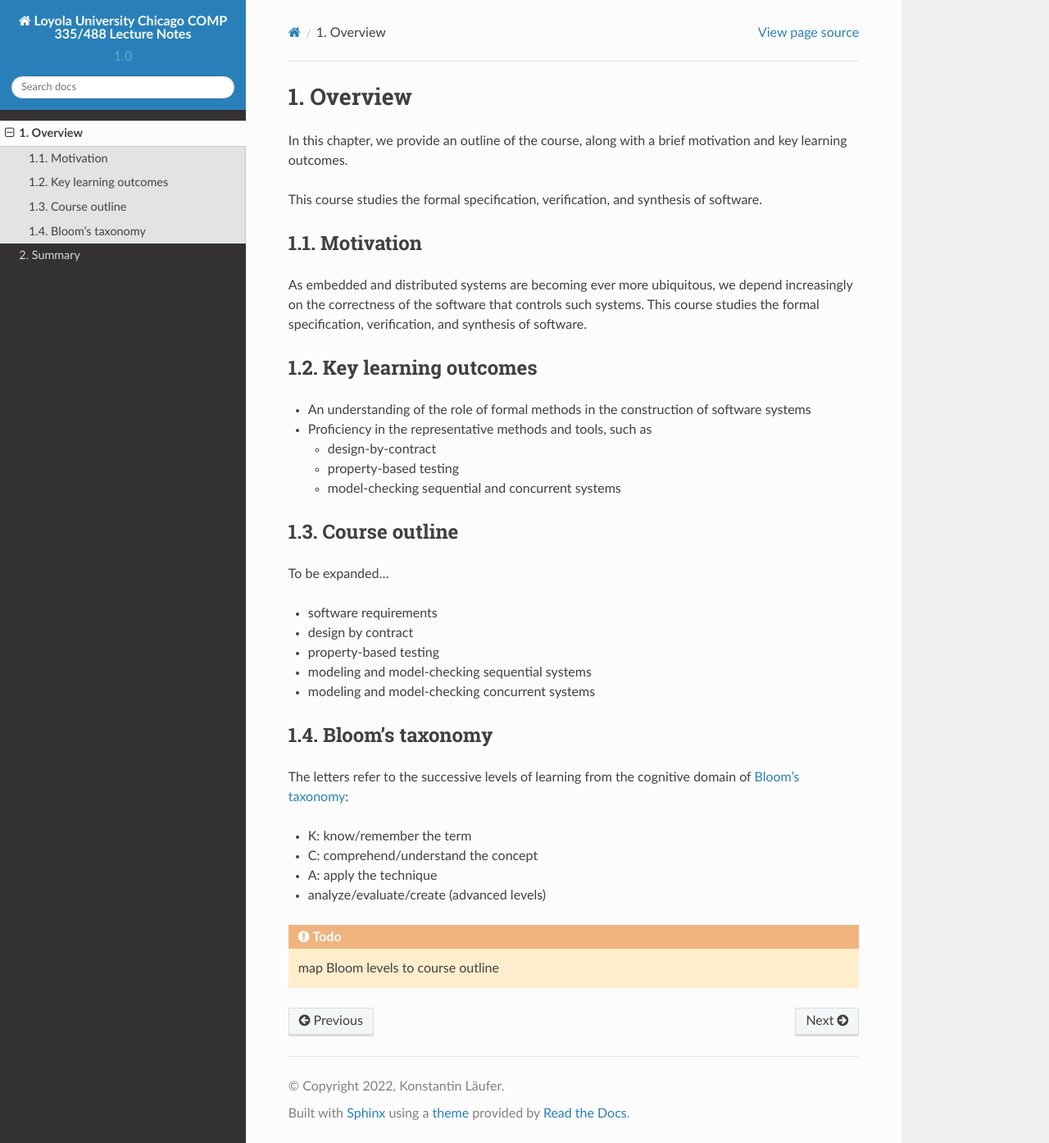
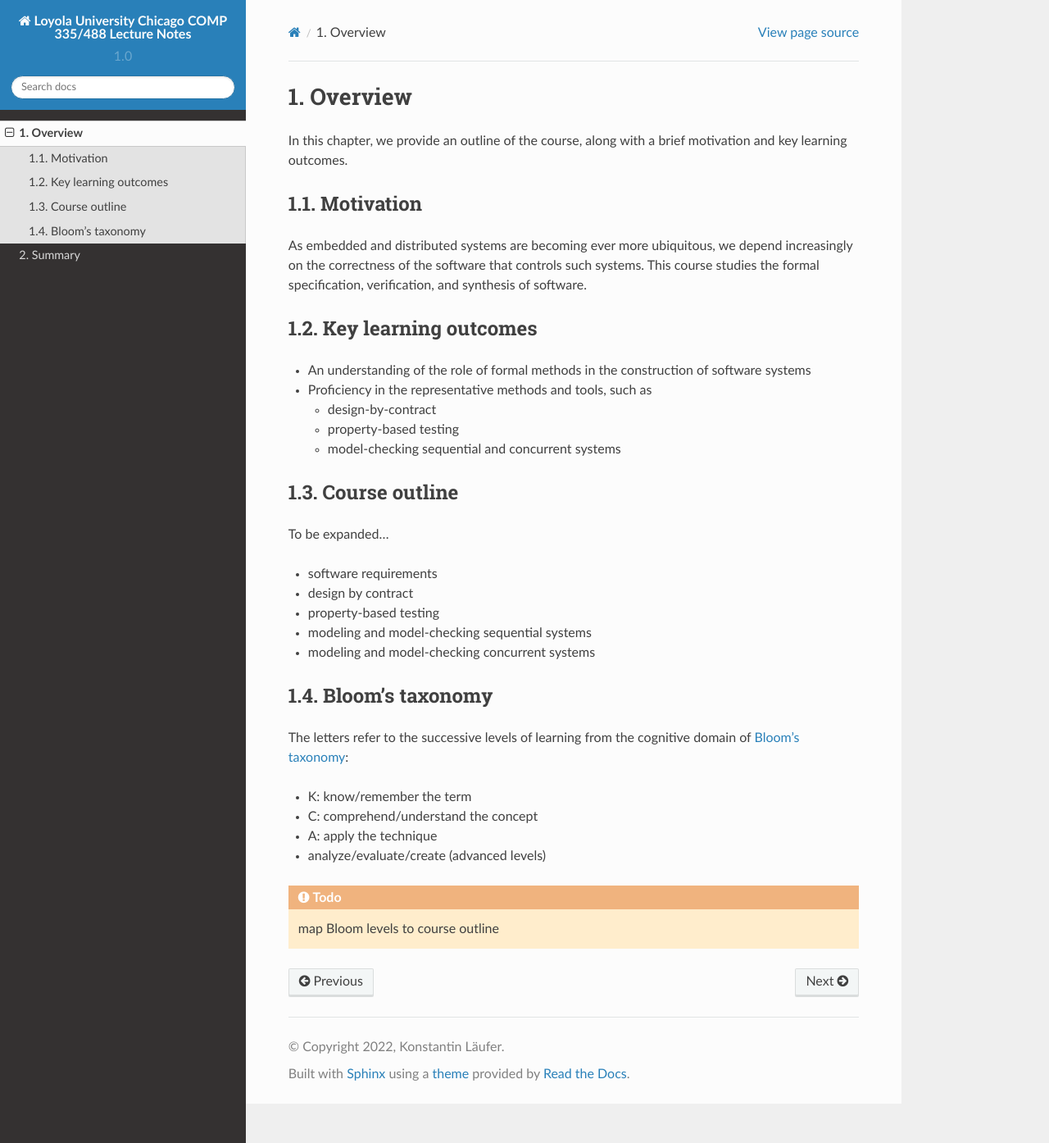
Before and after one commit to lucformalmethodscourse/lucformalmethodscourse.github.io, a Sphinx documentation site: the page built from source/overview.rst, in a window 1280 px wide and 1394 px high. Shown: the whole window at 82% size. Built offline with Sphinx 7.4.7 and the Read the Docs theme 2.0.0, drawn with Linux system fonts in a browser that asks for light colours.

Commit message:
updated course overview
Signed-off-by: Konstantin Läufer <laufer@cs.luc.edu>

```diff
--- a/source/overview.rst
+++ b/source/overview.rst
@@ -2,8 +2,6 @@ Overview
 --------
 
 In this chapter, we provide an outline of the course, along with a brief motivation and key learning outcomes.
-
-This course studies the formal specification, verification, and synthesis of software.
 
 
 Motivation
```
